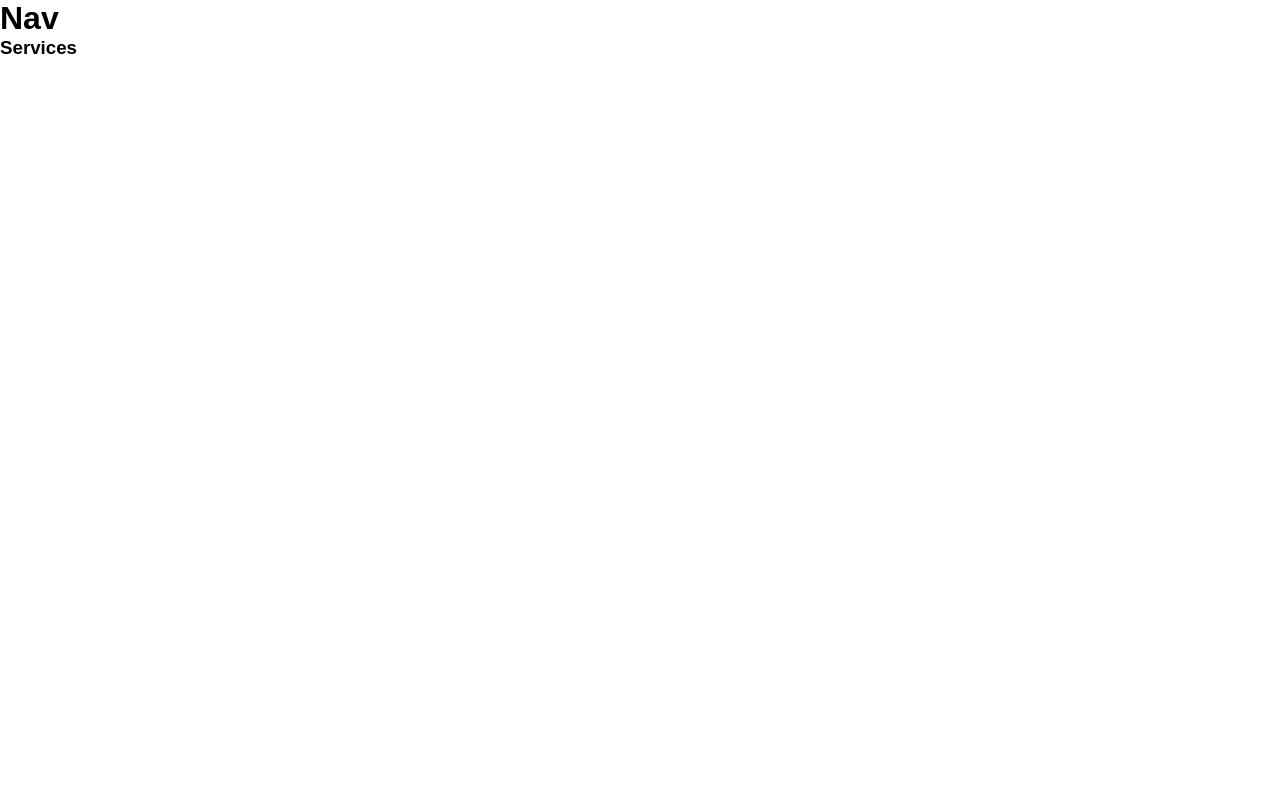
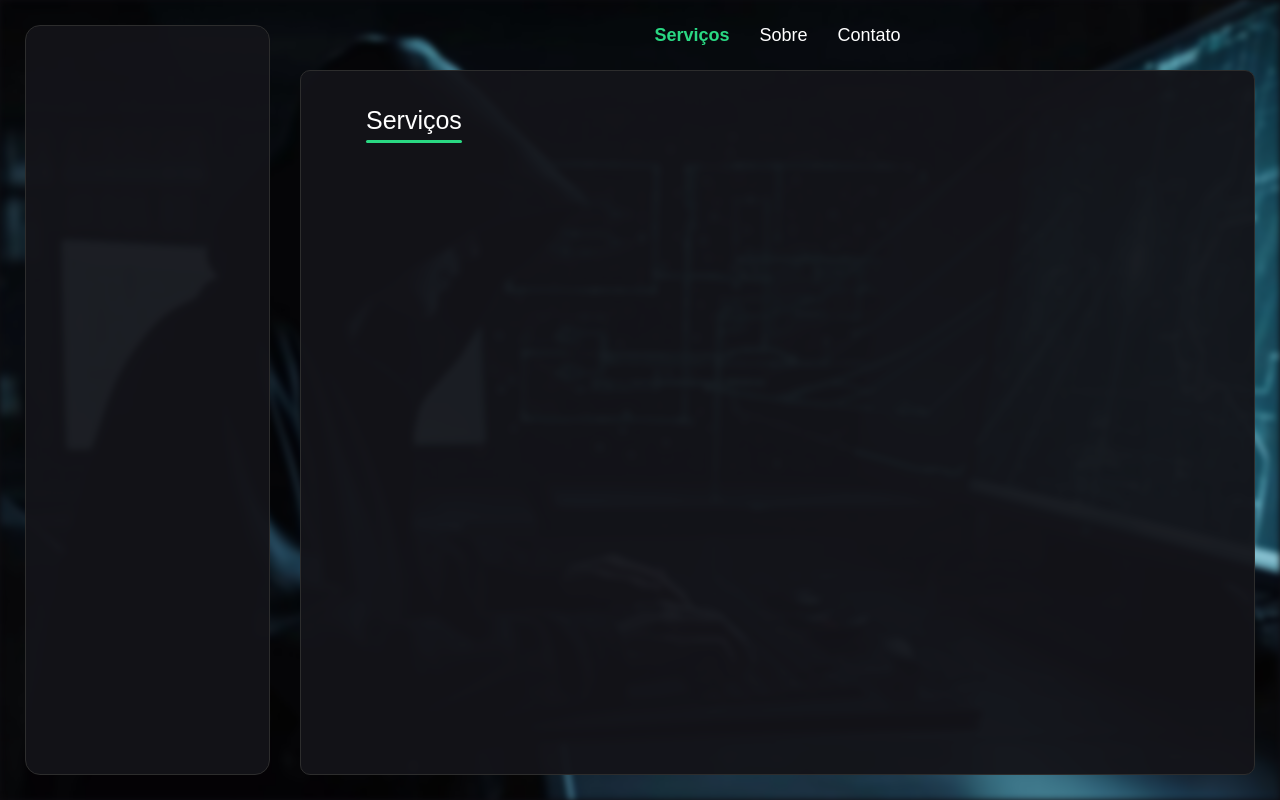
Before and after one commit to setDevJohn/portfolio, a React (Vite) app: page /services in a window 1280 px wide. Built offline with nearby package versions, Linux system fonts and the light colour scheme.

Commit message:
feat: Criate base louyout for project

```diff
--- a/src/App.tsx
+++ b/src/App.tsx
@@ -1,11 +1,12 @@
 import { AppRoutes } from 'routes';
 import { GlobalStyle } from '@styles/globalStyles';
+import { ThemeColorProvider } from 'context/ThemeContext';
 
-export function App() {
-	return (
-		<>
-			<GlobalStyle />
-			<AppRoutes />
-		</>
-	);
+export function App () {
+  return (
+    <ThemeColorProvider>
+      <GlobalStyle />
+      <AppRoutes />
+    </ThemeColorProvider>
+  );
 }
--- /dev/null
+++ b/src/context/ThemeContext.tsx
@@ -0,0 +1,49 @@
+import { createContext, ReactNode, useState } from 'react';
+import { ThemeProvider } from 'styled-components';
+
+const ThemeContext = createContext({});
+
+type ThemeProviderProps = {
+  children: ReactNode
+}
+
+const ThemeColorProvider = ({ children } : ThemeProviderProps) => {
+  const themeColor = {
+    dark : {
+      mainColor: '#0D0C10',
+      contrastColor: '#2AD883',
+      textColor: '#FFFFFF',
+      cardColor: '#141319f2',
+      primaryColor: '#16151B',
+      secondaryColor: '#201F24',
+      strokeColor: '#2D2D2D',
+    },
+    light: {
+      mainColor: '#F9F9F9',
+      contrastColor: '#0073E6',
+      textColor: '#1A1A1A',
+      cardColor: '#FFFFFF',
+      primaryColor: '#E0E0E0',
+      secondaryColor: '#CFCFCF',
+      strokeColor: '#D1D1D1',
+    },
+  };
+  const [theme, setTheme] = useState(themeColor.dark);
+
+  const handleChangeTheme = () => {
+    const currentTheme = theme === themeColor.dark
+      ? themeColor.light : themeColor.dark;
+
+    setTheme(currentTheme);
+  };
+
+  return (
+    <ThemeContext.Provider value={{ theme, handleChangeTheme }}>
+      <ThemeProvider theme={theme}>
+        {children}
+      </ThemeProvider>
+    </ThemeContext.Provider>
+  );
+};
+
+export { ThemeContext, ThemeColorProvider };
--- a/src/pages/NavLayout/NavLayout.tsx
+++ b/src/pages/NavLayout/NavLayout.tsx
@@ -1,15 +1,37 @@
-import { Outlet } from 'react-router-dom';
+import { Outlet, useLocation } from 'react-router-dom';
+import { MenuNavigation } from './components/MenuNavigation';
+import { navList } from './components/MenuNavigation/navList';
+import {
+  BackgroundBlur,
+  ContentContainer,
+  LayoutContainer,
+  Container,
+  MainContainer,
+  ProfileContainer,
+  PageTitle
+} from './styles';
+
 
 export const NavLayout = () => {
-	const teste = {
-		name: 'teste',
-		email: 'teste'
-	};
+  const location = useLocation();
+  const title = navList.find(({ path }) => path === location.pathname)?.label;
 
-	return (
-		<>
-			<h1> Nav </h1>
-			<Outlet/>
-		</>
-	);
+  return (
+    <Container>
+      <BackgroundBlur />
+
+      <LayoutContainer>
+        <ProfileContainer />
+
+        <MainContainer>
+          <MenuNavigation />
+
+          <ContentContainer>
+            <PageTitle>{title}</PageTitle>
+            <Outlet/>
+          </ContentContainer>
+        </MainContainer>
+      </LayoutContainer>
+    </Container>
+  );
 };
--- /dev/null
+++ b/src/pages/NavLayout/components/MenuNavigation/MenuNavigation.tsx
@@ -0,0 +1,18 @@
+import { navList } from './navList';
+import { Item, Nav, NavigationContainer, NavigationList } from './styles';
+
+export const MenuNavigation = () => {
+  return (
+    <NavigationContainer>
+      <Nav>
+        <NavigationList>
+          {navList.map(({ label }, i) =>(
+            <Item key={i} $active={i === 0}>
+              {label}
+            </Item>
+          ))}
+        </NavigationList>
+      </Nav>
+    </NavigationContainer>
+  );
+};
--- /dev/null
+++ b/src/pages/NavLayout/components/MenuNavigation/index.ts
@@ -0,0 +1,3 @@
+import { MenuNavigation } from './MenuNavigation';
+
+export { MenuNavigation };
--- /dev/null
+++ b/src/pages/NavLayout/components/MenuNavigation/navList.ts
@@ -0,0 +1,5 @@
+export const navList = [
+  { label: 'Serviços', path: '/services' },
+  { label: 'Sobre', path: '/about' },
+  { label: 'Contato', path: '/contact' },
+];
--- /dev/null
+++ b/src/pages/NavLayout/components/MenuNavigation/styles.ts
@@ -0,0 +1,31 @@
+import styled from 'styled-components';
+
+type ItemProps = {
+  $active: boolean;
+}
+
+export const NavigationContainer = styled.header`
+  display: flex;
+  justify-content: center;
+  width: 100%;
+  height: 45px;
+`;
+
+export const Nav = styled.nav``;
+
+export const NavigationList = styled.ul`
+  display: flex;
+  gap: 30px;
+`;
+
+export const Item = styled.li<ItemProps>`
+  font-weight: ${({ $active }) => $active ? 600 : 400};
+  font-size: 1.8rem;
+  color: ${({ $active, theme }) => $active && theme.contrastColor};
+  cursor: pointer;
+  transition: 0.4s ease-in-out;
+
+  &:hover {
+    transform: translateY(-3px);
+  }
+`;
--- /dev/null
+++ b/src/pages/NavLayout/styles.ts
@@ -0,0 +1,83 @@
+import styled from 'styled-components';
+import bgImage from '@assets/images/bg-image.jpg';
+
+export const Container = styled.div`
+  position: relative;
+  z-index: 0;
+  display: flex;
+  flex-direction: column;
+  max-width: 1900px;
+  width: 100%;
+  height: 100vh;
+  margin: 0 auto;
+`;
+
+export const BackgroundBlur = styled.div`
+  z-index: -1;
+  position: absolute;
+  background-image: url(${bgImage});
+  background-repeat: no-repeat;
+  background-position: center center;
+  background-size: cover;
+  filter: blur(3px);
+  width: 100%;
+  height: 100%;
+`;
+
+export const LayoutContainer = styled.div`
+  display: flex;
+  flex: 1;
+  padding: 25px;
+`;
+
+export const ProfileContainer = styled.div`
+  display: flex;
+  flex-direction: column;
+  margin-right: 30px;
+  background-color: ${({ theme }) => theme.cardColor};
+  border-radius: 15px;
+  border: ${({ theme }) => `1px solid ${theme.strokeColor}`};
+  min-width: 245px;
+  height: 100%;
+`;
+
+export const MainContainer = styled.div`
+  display: flex;
+  flex-direction: column;
+  width: 100%;
+  flex: 1;
+`;
+
+export const ContentContainer = styled.main`
+  display: flex;
+  flex-direction: column;
+  flex: 1;
+  background-color: ${({ theme }) => theme.cardColor};
+  border-radius: 10px;
+  border: ${({ theme }) => `1px solid ${theme.strokeColor}`};
+  padding: 35px 65px;
+  width: 100%;
+  height: 100%;
+`;
+
+export const TitleContainer = styled.div`
+  display: flex;
+  align-items: center;
+  width: 100% ;
+  height: 38px;
+`;
+
+export const PageTitle = styled.h1`
+  font-size: 2.5rem;
+  font-weight: 500;
+  width: fit-content;
+
+  &::after {
+    content: '';
+    display: block;
+    height: 3px;
+    background-color: ${({ theme }) => theme.contrastColor};
+    margin-top: 5px;
+    border-radius: 4px;
+  }
+`;
--- a/src/pages/Services/Services.tsx
+++ b/src/pages/Services/Services.tsx
@@ -1,7 +1,6 @@
 export const Services = () => {
-	return (
-		<>
-			<h3>Services</h3>
-		</>
-	);
+  return (
+    <>
+    </>
+  );
 };
--- a/src/styles/globalStyles.ts
+++ b/src/styles/globalStyles.ts
@@ -6,6 +6,15 @@ const GlobalStyle = createGlobalStyle`
     padding: 0;
     box-sizing: border-box;
     font-family: Arial, Helvetica, sans-serif;
+    color: ${({ theme }) => theme.textColor};
+  }
+
+  body {
+    background-color: ${({ theme }) => theme.mainColor};
+  }
+
+  html {
+    font-size: 62.5%;
   }
 
   img {
```
Also changed, not shown: src/routes.tsx (indentation only).
